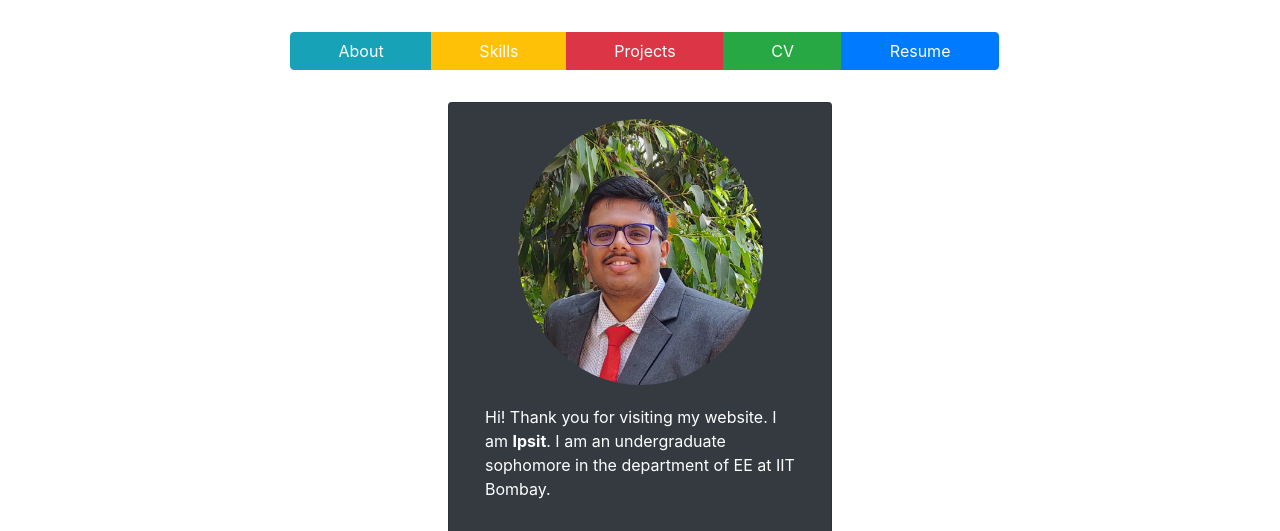
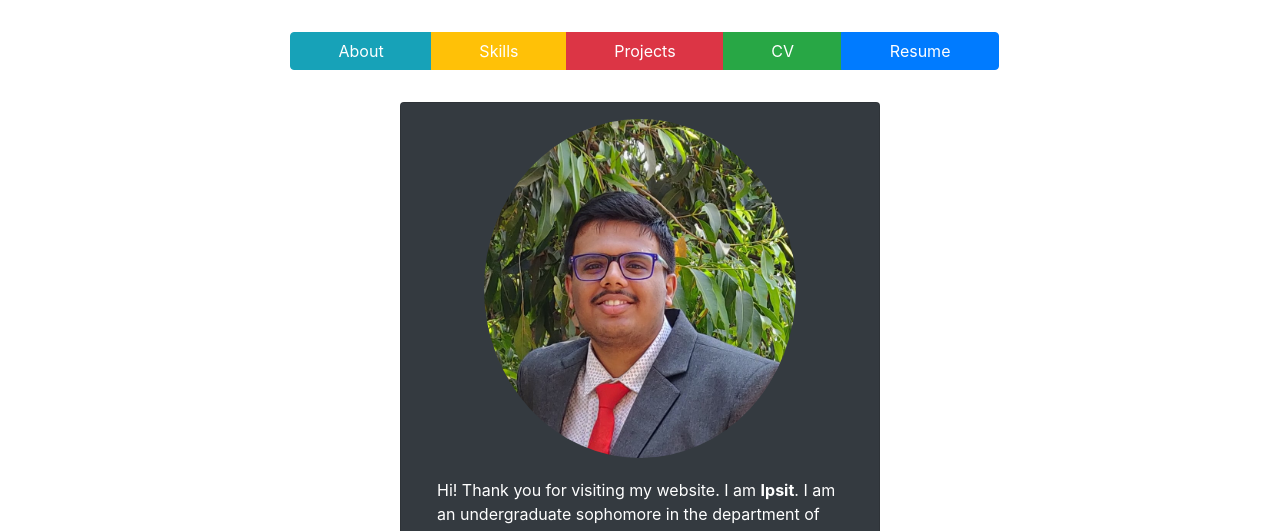
Before and after one commit to Ipsit1234/Ipsit1234.github.io, a plain HTML site: page index.html in a window 1280 px wide. Shown: the top 531 px of the page. Drawn offline with nearby package versions, Linux system fonts and the light colour scheme.

Commit message:
Update index.html

```diff
--- a/index.html
+++ b/index.html
@@ -24,7 +24,7 @@
       </div>
     </div>
     <!-- <img src="IMG_20200215_115957 (2).jpg" class=" p-3 my-3 float-top rounded-circle mx-auto d-block " alt="me" width="200" height="200"> -->
-    <div class="card p-3  my-3 bg-dark text-white mx-auto d-block rounded" style="width:30%">
+    <div class="card p-3  my-3 bg-dark text-white mx-auto d-block rounded" style="width:30rem">
       <img src="IMG_20200215_115957 (2).jpg" class=" float-center rounded-circle mx-auto d-block " alt="me" width="70%" height="70%">
       <div class="card-body mx-auto">
         <p>Hi! Thank you for visiting my website. I am <strong>Ipsit</strong>. I am an undergraduate sophomore in the department of EE at IIT Bombay.</p>
```
